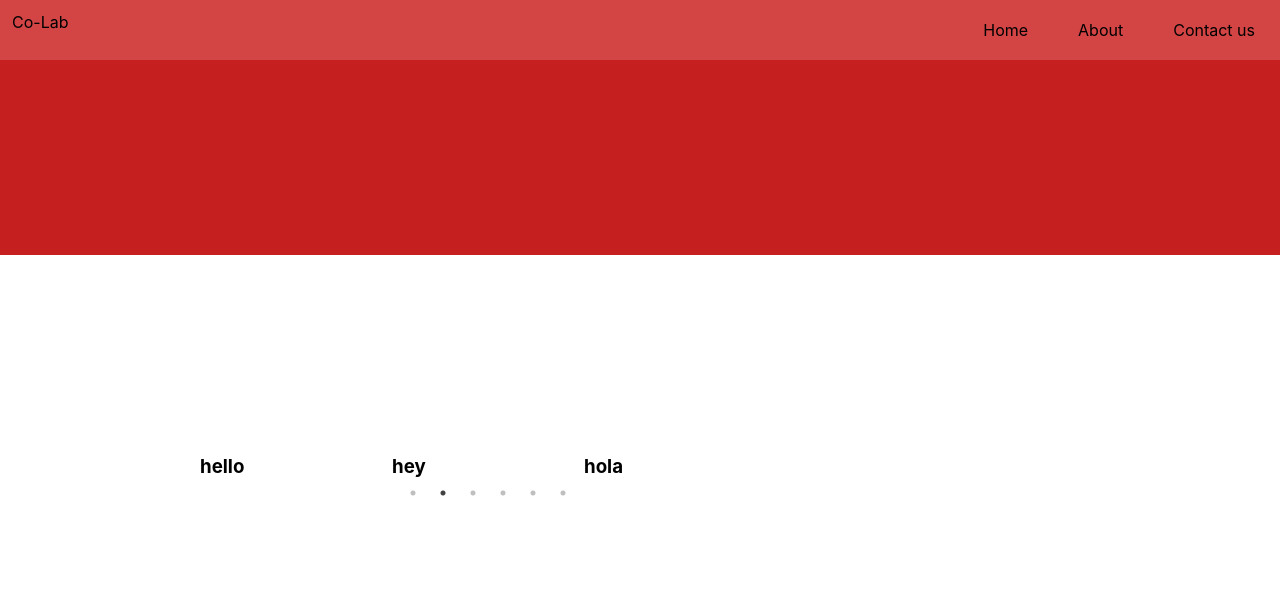
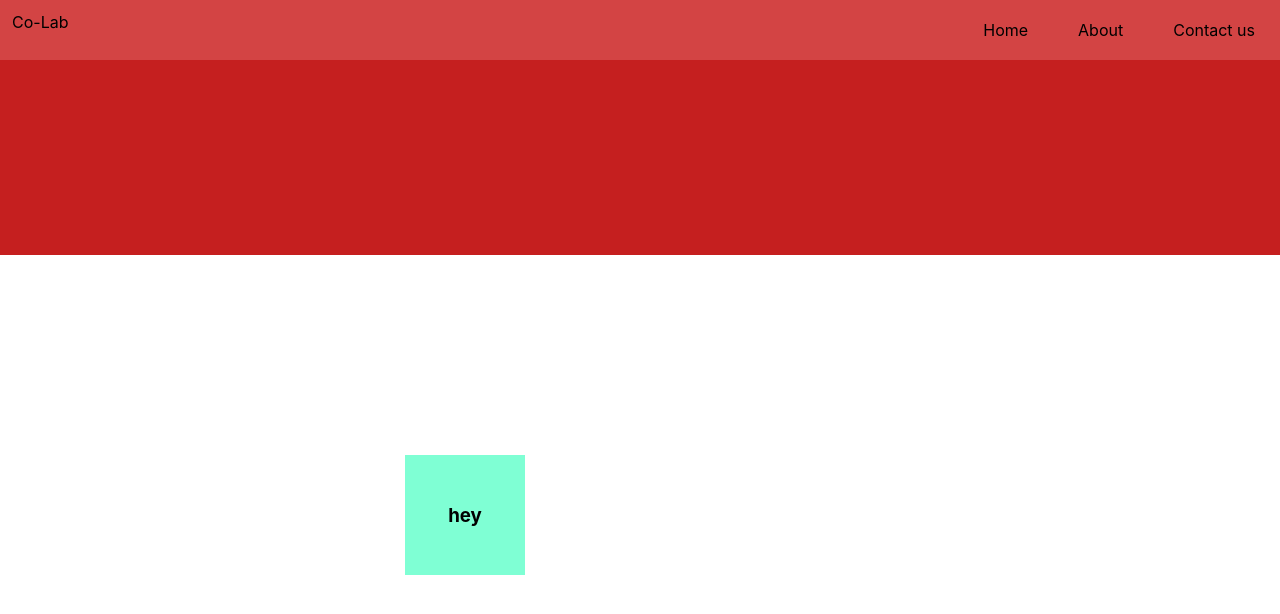
Before and after one commit to akshim1702/co-lab, a React (Create React App) app: page / in a window 1280 px wide. Shown: the top 614 px of the page. Built offline with nearby package versions, Linux system fonts and the light colour scheme.

Commit message:
slick slider css

```diff
--- a/src/App.css
+++ b/src/App.css
@@ -1,5 +1,3 @@
 *{
-
-
   margin:0;
 }
--- a/src/Components/Home.css
+++ b/src/Components/Home.css
@@ -25,15 +25,39 @@ nav>ul>li{
 .firstSection{
     background-color: rgb(197, 31, 31);
     height: 255px;
+    width: 100%;
 }
 
 
 /* second section     */
 
 .secondSection{
-    width: 50%;
+    width: 80%;
     margin:200px;
+    margin-left: 205px ;
 }
-.secondSection>div{
-    width: 90%;
+
+/* slick area */
+
+.for_slick_slider{
+    margin-left: 200px;
 }
+
+/* slick card */
+
+.itemsl{
+    height: 120px;
+    width: 120px !important ;
+    background-color: aquamarine;
+    display: flex;
+    justify-content: space-evenly;
+    align-items: center;
+}
+
+.slider_head{
+    width: 100%;
+    height: 100%;
+    display: flex;
+    justify-content: center;
+    align-items: center;
+}
--- a/src/Components/Home.js
+++ b/src/Components/Home.js
@@ -4,12 +4,12 @@ import './Home.css';
 const Home = () => {
     const settings = {
         infinite: true,
-            slidesToShow: 3,
+        slidesToShow: 1,
         slidesToScroll: 1,
-            arrows: false,
+        arrows: true,
         autoplay: true,
         autoplaySpeed: 200,
-            dots: true,
+        dots: false,
         prevArrow: <button type="button" className="slick-prev">Previous</button>,
         nextArrow: <button type="button" className="slick-prev">Previous</button>,
         centerMode: true,
@@ -35,28 +35,34 @@ const Home = () => {
 
                     <Slider {...settings}>
                         <div className="itemsl">
+                            <div className="slider_head">
                                 <h3>hello</h3>
-                            <div class="overlay"></div>
                             </div>
-                        <div>
+                        </div>
+                        <div className="itemsl">
+                            <div className="slider_head">
                                 <h3>hey</h3>
-                            <div class="overlay"></div>
                             </div>
-                        <div>
+                        </div>
+                        <div className="itemsl">
+                            <div className="slider_head">
                                 <h3>hola</h3>
-                            <div class="overlay"></div>
                             </div>
-                        <div>
+                        </div>
+                        <div className="itemsl">
+                            <div className="slider_head">
                                 <h3>si</h3>
-                            <div class="overlay"></div>
                             </div>
-                        <div>
+                        </div>
+                        <div className="itemsl">
+                            <div className="slider_head">
                                 <h3>namste</h3>
-                            <div class="overlay"></div>
                             </div>
-                        <div>
-                            <h3>bejnfsnndsndk|</h3>
-                            <div class="overlay"></div>
+                        </div>
+                        <div className="itemsl">
+                            <div className="slider_head">
+                                <h3>bsdk</h3>
+                            </div>
                         </div>
                     </Slider>
                 </div>
```
Lines whose indentation alone changed are shown as unchanged.
